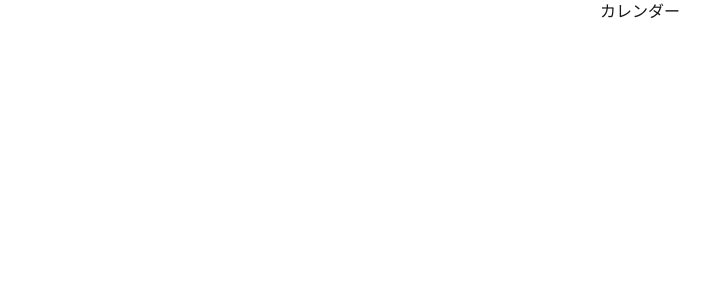
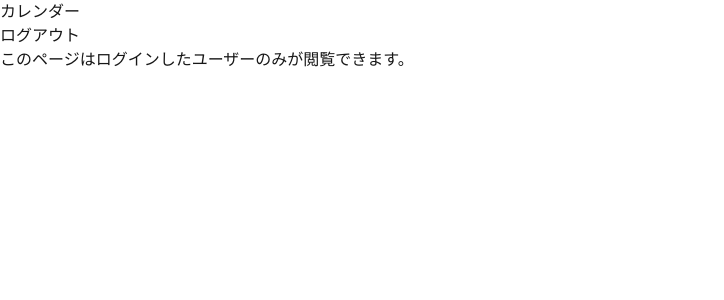
Before and after one commit to ogumakouta/shift-calendar, a Next.js app in the folder frontend/: page /calendar in a window 1280 px wide. Shown: the top 300 px of the page, without its empty margins (0-724 px from the left). Built offline with nearby package versions, Linux system fonts and the light colour scheme; sample sign-in values are in the browser's storage.

Commit message:
ログインされてるときしかカレンダーページを表示しないようにした コード追加：calendar/page.tsx

```diff
--- a/frontend/src/app/calendar/page.tsx
+++ b/frontend/src/app/calendar/page.tsx
@@ -1,7 +1,41 @@
-export default function LoginPage() {
-    return (
-        <main>
-            <h1 style={{ textAlign: 'center' }}>カレンダー</h1>
-        </main>
-    );
+'use client';
+import { useEffect, useState } from 'react';
+import { useRouter } from 'next/navigation';
+import Link from 'next/link';
+
+export default function CalendarPage() {
+  const router = useRouter();
+
+  const [isLoading, setIsLoading] = useState(true);
+
+  useEffect(() => {
+    // access_tokenを取得
+    const token = localStorage.getItem('access_token');
+
+    if (!token) {
+      router.push('/login');
+    } else {
+      // トークンが存在カレンダーを表示
+      setIsLoading(false);
+    }
+  }, [router]); // routerオブジェクトが変更された場合に再実行（通常は初回のみ）
+
+  if (isLoading) {
+    return <div>読み込み中...</div>;
+  }
+
+  function logout() {
+    localStorage.removeItem('access_token');
+    router.push('/login');
+  }
+
+  // 認証が成功した場合に表示されるページ内容
+  return (
+    <main>
+      <h1>カレンダー</h1>
+      <button onClick={logout}>ログアウト</button>
+      <p>このページはログインしたユーザーのみが閲覧できます。</p>
+      {/* ここにカレンダーのコンポーネントや機能を追加していく */}
+    </main>
+  );
 }
```
